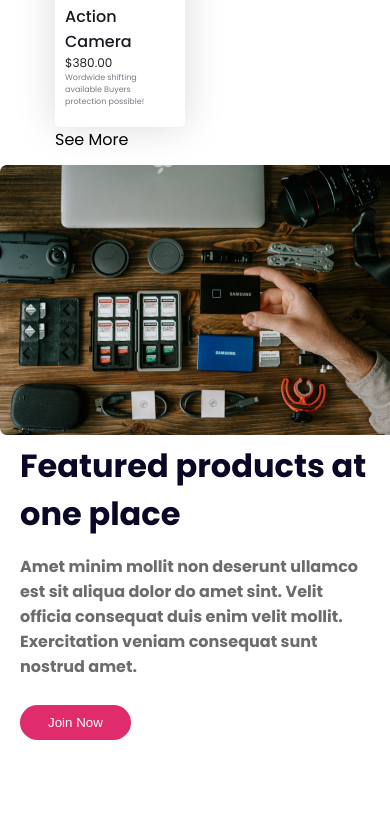
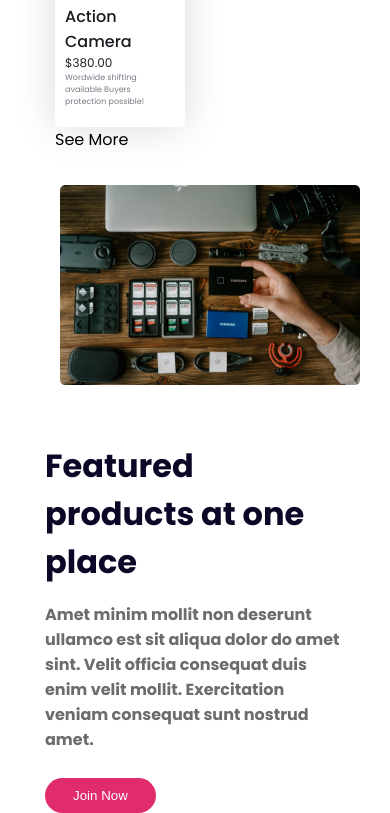
Before and after one commit to abirchokra/Main-practice-for-milestone-two, a plain HTML site: page index.html in a window 390 px wide. Shown: the part 2493-3306 px from the top of the page. Before the commit the page ends 3233 px from the top, so only its background shows below. Drawn offline with Linux system fonts and the light colour scheme.

Commit message:
done-maybe

```diff
--- a/index.html
+++ b/index.html
@@ -122,7 +122,7 @@
          <section>
             <div class="feature">
                 <div class="feature-img">
-                    <img src="images/gear.png" alt="">
+                    <img id="img" src="images/gear.png" alt="">
                 </div>
                 <div class="feature-text">
                     <h3>Featured products at one place</h3>
--- a/styles/style.css
+++ b/styles/style.css
@@ -343,16 +343,28 @@ body{
 
     }
 
+    .feature-img{
+
+        width: 370px;
+        margin-top: 20px;
+
+
+
+    }
+    #img{
+        width: 300px;
+        margin-left: 60px;
+
+    }
+
 
     .feature-text{
-        width: 350px;
-        height: 300px;
+        width: 300px;
+        height: 390px;
+        margin-top: 50px;
         margin-left: auto;
         margin-right: auto;
 
-    }
-    .feature-img{
-        width: 200px;
 
     }
 
```
